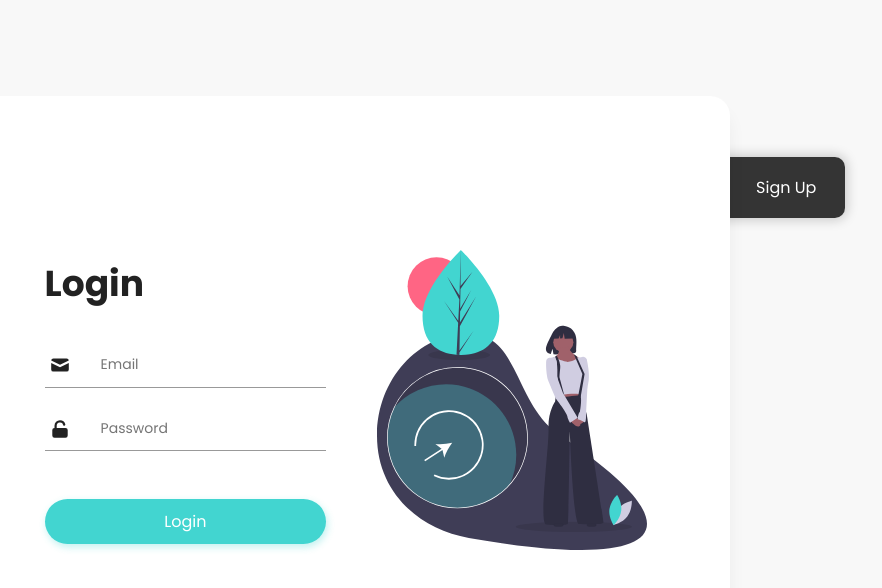
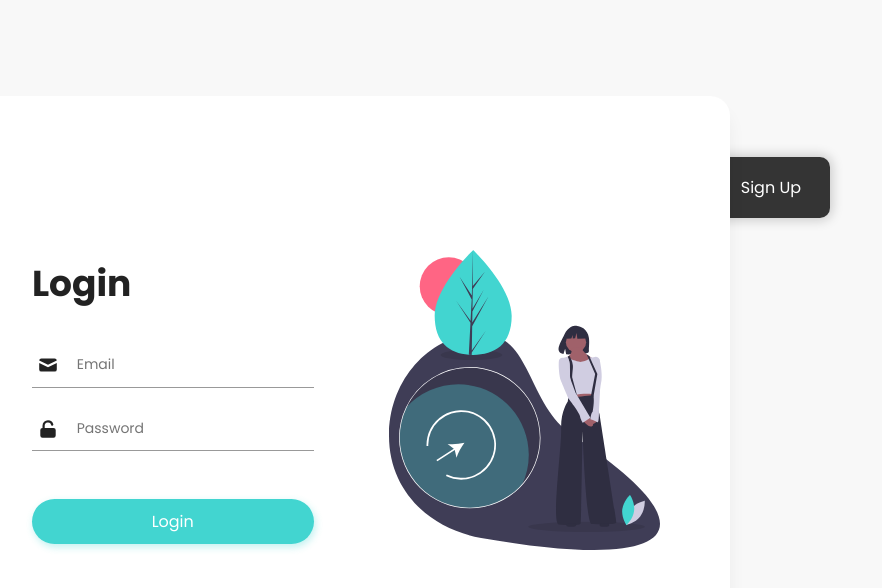
Before and after one commit to acyein/todo-app, a React (Create React App) app in the folder frontend/: page / in a window 1280 px wide. Shown: the top 588 px of the page, without its empty margins (294-1176 px from the left). Built offline with nearby package versions, Linux system fonts and the light colour scheme.

Commit message:
Place components and its styling into respective folders

```diff
--- a/frontend/src/App.css
+++ b/frontend/src/App.css
@@ -20,71 +20,6 @@ html {
   height: 100vh;
   text-align: center;
   font-family: var(--primary-font);
-}
-
-.card {
-  display: flex;
-  justify-content: center;
-  align-items: center;
-  width: 60vw;
-  height: auto;
-  position: relative;
-  z-index: 99;
-}
-
-.container {
-  display: flex;
-  justify-content: center;
-  align-items: center;
-  width: 100%;
-  height: 38rem;
-  border-radius: 20px;
-  background-color: #fff;
-  box-shadow: 0px 15px 16.83px 0.17px rgba(0, 0, 0, 0.05);
-  position: relative;
-  z-index: 99;
-}
-
-/* Left and Right Tabs */
-.right-side {
-  display: flex;
-  flex-direction: column;
-  justify-content: center;
-  border-radius: 10px;
-  background-color: #000000c9;
-  width: 100%;
-  height: 10%;
-  position: absolute;
-  top: 10%;
-  z-index: 1;
-  transition: all 0.4s ease-in-out;
-  box-shadow: 0 0 12px 2px rgba(15, 15, 15, 0.2);
-  cursor: pointer;
-}
-
-.right {
-  right: -15%;
-  align-items: flex-end;
-}
-
-.right:hover {
-  right: -18%;
-}
-
-.left {
-  right: 15%;
-  align-items: flex-start;
-}
-
-.left:hover {
-  right: 18%;
-}
-
-.tab-text {
-  font-size: 16px;
-  color: #fff;
-  margin-right: 1.8rem;
-  margin-left: 1.8rem;
 }
 
 /* Button */
--- a/frontend/src/App.js
+++ b/frontend/src/App.js
@@ -1,89 +1,20 @@
 import React from 'react';
-import './App.css';
-import { Login, Signup } from './components/Auth';
+import { BrowserRouter, Switch, Route } from 'react-router-dom';
+import { Auth } from './containers/Auth';
 
 class App extends React.Component {
-  constructor(props) {
-    super(props);
-    this.state = {
-      isLoginActive: true,
-      // apiResponse: "HELLOOO",
-    };
-  }
-
-  // callAPI() {
-  //   fetch('http://localhost:8000/')
-  //     .then(res => res.text())
-  //     .then(res => this.setState({ apiResponse: res }))
-  //     .catch(err => err);
-  // }
-
-  componentDidMount() {
-    document.title = 'Login | To-Do App'; // Set page title to Login
-    this.rightSide.classList.add('right'); // Add .right by default
-    // this.callAPI();
-  }
-
-  // Event handlers
-  changeState() {
-    const { isLoginActive } = this.state;
-    if (isLoginActive) {
-      document.title = 'Sign Up | To-Do App';
-      // Activate left tab
-      this.rightSide.classList.remove('right');
-      this.rightSide.classList.add('left');
-    } else {
-      document.title = 'Login | To-Do App';
-      // Activate right tab
-      this.rightSide.classList.remove('left');
-      this.rightSide.classList.add('right');
-    }
-
-    this.setState(prevState => ({ isLoginActive: !prevState.isLoginActive }));
-  }
-
   render() {
-    // Show Login form by default
-    const { isLoginActive } = this.state;
-    const currentActive = isLoginActive ? 'Login' : 'Sign Up';
-    // Show Sign Up text by default, otherwise show Login text
-    const tabText = isLoginActive ? 'Sign Up' : 'Login';
     return (
-      <div className="App">
-        <div className="card">
-          {/* <p>{this.state.apiResponse}</p> */}
-          <div className="container">
-            {isLoginActive && (
-              <Login containerRef={ref => (this.container = ref)} />
-            )}
-            {!isLoginActive && (
-              <Signup containerRef={ref => (this.tabText = ref)} />
-            )}
-          </div>
-          <RightSide
-            tabText={tabText}
-            currentActive={currentActive}
-            containerRef={ref => (this.rightSide = ref)}
-            onClick={this.changeState.bind(this)}
-          />
+      <BrowserRouter>
+        <div className="App">
+          <Switch>
+            <Route path="/login" component={Auth} />
+            <Route path="/" exact component={Auth} />
+          </Switch>
         </div>
-      </div>
+      </BrowserRouter>
     );
   }
 }
 
-const RightSide = props => {
-  return (
-    <div
-      className="right-side"
-      ref={props.containerRef}
-      onClick={props.onClick}
-    >
-      <div className="tab-container">
-        <span className="tab-text">{props.tabText}</span>
-      </div>
-    </div>
-  );
-};
-
 export default App;
--- a/frontend/src/components/Auth/Auth.css
+++ b/frontend/src/components/Auth/Auth.css
@@ -1,7 +1,6 @@
 .base-container {
   display: flex;
-  /* flex-direction: column; */
-  justify-content: space-evenly;
+  justify-content: space-around;
   align-items: center;
   width: 100%;
   height: 100%;
@@ -16,6 +15,7 @@ h1 {
   font-family: var(--primary-font);
 }
 
+/* Form */
 form {
   width: 40%;
 }
@@ -43,7 +43,7 @@ form {
   position: absolute;
   padding: .3rem .1rem;
 }
-/* top right bottom left */
+
 .form-group i > svg {
   width: 22px;
   height: 22px;
@@ -54,7 +54,7 @@ form {
 .form-group .form-control {
   box-sizing: border-box;
   width: 100%;
-  padding-left: 3.5rem;
+  padding-left: 2.8rem;
   height: 2.8rem;
   font-size: 14px;
   font-family: inherit;
--- /dev/null
+++ b/frontend/src/components/Auth/RightSide.js
@@ -0,0 +1,15 @@
+import React from 'react';
+
+export const RightSide = props => {
+  return (
+    <div
+      className="right-side"
+      ref={props.containerRef}
+      onClick={props.onClick}
+    >
+      <div className="tab-container">
+        <span className="tab-text">{props.tabText}</span>
+      </div>
+    </div>
+  );
+};
--- a/frontend/src/components/Auth/index.js
+++ b/frontend/src/components/Auth/index.js
@@ -2,3 +2,4 @@ import './Auth.css';
 
 export { Login } from './Login';
 export { Signup } from './Signup';
+export { RightSide } from './RightSide';
--- /dev/null
+++ b/frontend/src/containers/Auth.css
@@ -0,0 +1,64 @@
+.card {
+  display: flex;
+  justify-content: center;
+  align-items: center;
+  width: 60vw;
+  height: auto;
+  position: relative;
+  z-index: 99;
+}
+
+.container {
+  display: flex;
+  justify-content: center;
+  align-items: center;
+  width: 100%;
+  height: 38rem;
+  border-radius: 20px;
+  background-color: #fff;
+  box-shadow: 0px 15px 16.83px 0.17px rgba(0, 0, 0, 0.05);
+  position: relative;
+  z-index: 99;
+}
+
+/* Left and Right Tabs */
+.right-side {
+  display: flex;
+  flex-direction: column;
+  justify-content: center;
+  border-radius: 10px;
+  background-color: #000000c9;
+  width: 100%;
+  height: 10%;
+  position: absolute;
+  top: 10%;
+  z-index: 1;
+  transition: all 0.4s ease-in-out;
+  box-shadow: 0 0 12px 2px rgba(15, 15, 15, 0.2);
+  cursor: pointer;
+}
+
+.right {
+  right: -13%;
+  align-items: flex-end;
+}
+
+.right:hover {
+  right: -15%;
+}
+
+.left {
+  right: 13%;
+  align-items: flex-start;
+}
+
+.left:hover {
+  right: 15%;
+}
+
+.tab-text {
+  font-size: 16px;
+  color: #fff;
+  margin-right: 1.8rem;
+  margin-left: 1.8rem;
+}
--- /dev/null
+++ b/frontend/src/containers/Auth.js
@@ -0,0 +1,64 @@
+import React from 'react';
+import '../App.css';
+import './Auth.css';
+import { Login, Signup, RightSide } from '../components/Auth';
+
+export class Auth extends React.Component {
+  constructor(props) {
+    super(props);
+    this.state = {
+      isLoginActive: true,
+    };
+  }
+
+  componentDidMount() {
+    document.title = 'Login | To-Do App'; // Set page title to Login
+    this.rightSide.classList.add('right'); // Add .right by default
+  }
+
+  handleTabChange() {
+    const { isLoginActive } = this.state;
+    if (isLoginActive) {
+      document.title = 'Sign Up | To-Do App';
+      // Activate left tab
+      this.rightSide.classList.remove('right');
+      this.rightSide.classList.add('left');
+    } else {
+      document.title = 'Login | To-Do App';
+      // Activate right tab
+      this.rightSide.classList.remove('left');
+      this.rightSide.classList.add('right');
+    }
+
+    this.setState(prevState => ({ isLoginActive: !prevState.isLoginActive }));
+  }
+
+  render() {
+    // Show Login form by default
+    const { isLoginActive } = this.state;
+    const currentActive = isLoginActive ? 'Login' : 'Sign Up';
+    // Show Sign Up text by default, otherwise show Login text
+    const tabText = isLoginActive ? 'Sign Up' : 'Login';
+
+    return (
+      <div className="App">
+        <div className="card">
+          <div className="container">
+            {isLoginActive && (
+              <Login containerRef={ref => (this.container = ref)} />
+            )}
+            {!isLoginActive && (
+              <Signup containerRef={ref => (this.tabText = ref)} />
+            )}
+          </div>
+          <RightSide
+            tabText={tabText}
+            currentActive={currentActive}
+            containerRef={ref => (this.rightSide = ref)}
+            onClick={this.handleTabChange.bind(this)}
+          />
+        </div>
+      </div>
+    );
+  }
+}
```
Also changed, not shown: 1 other file (tests, documents, lock files or other folders).
